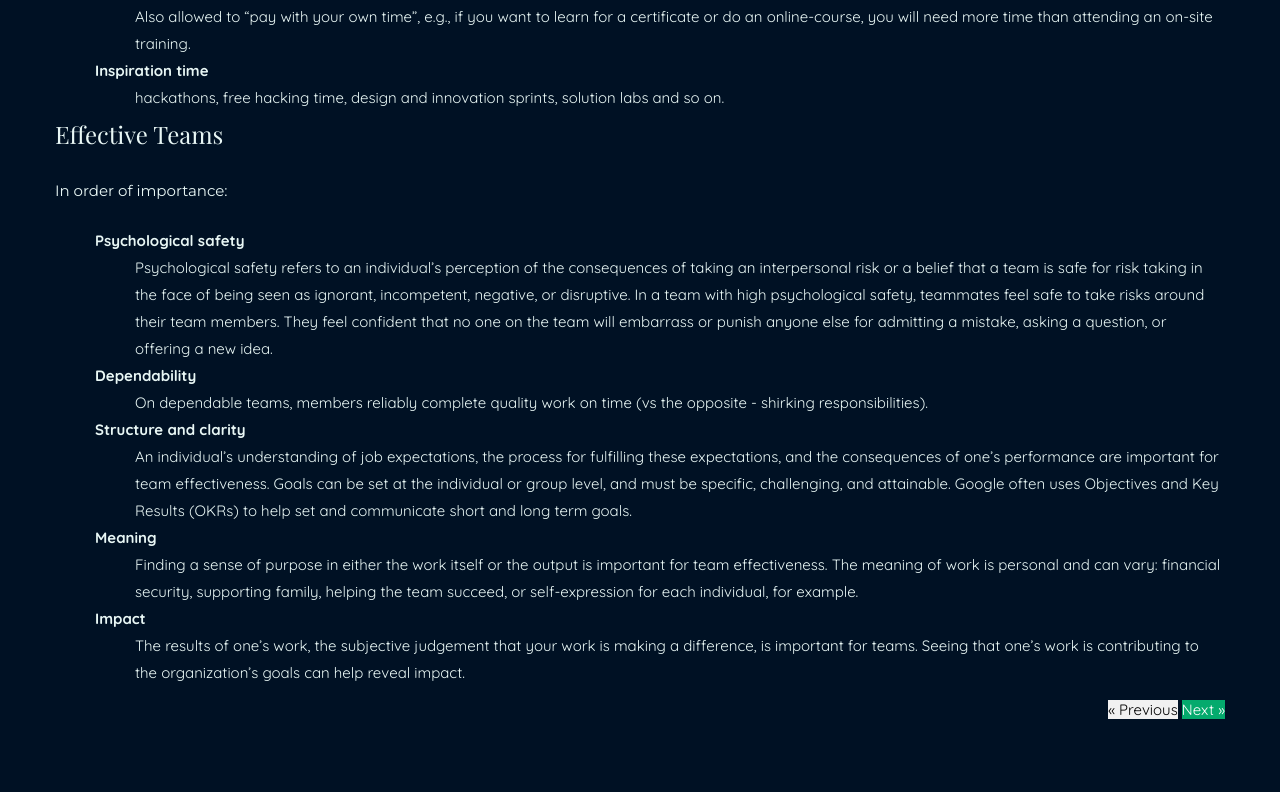
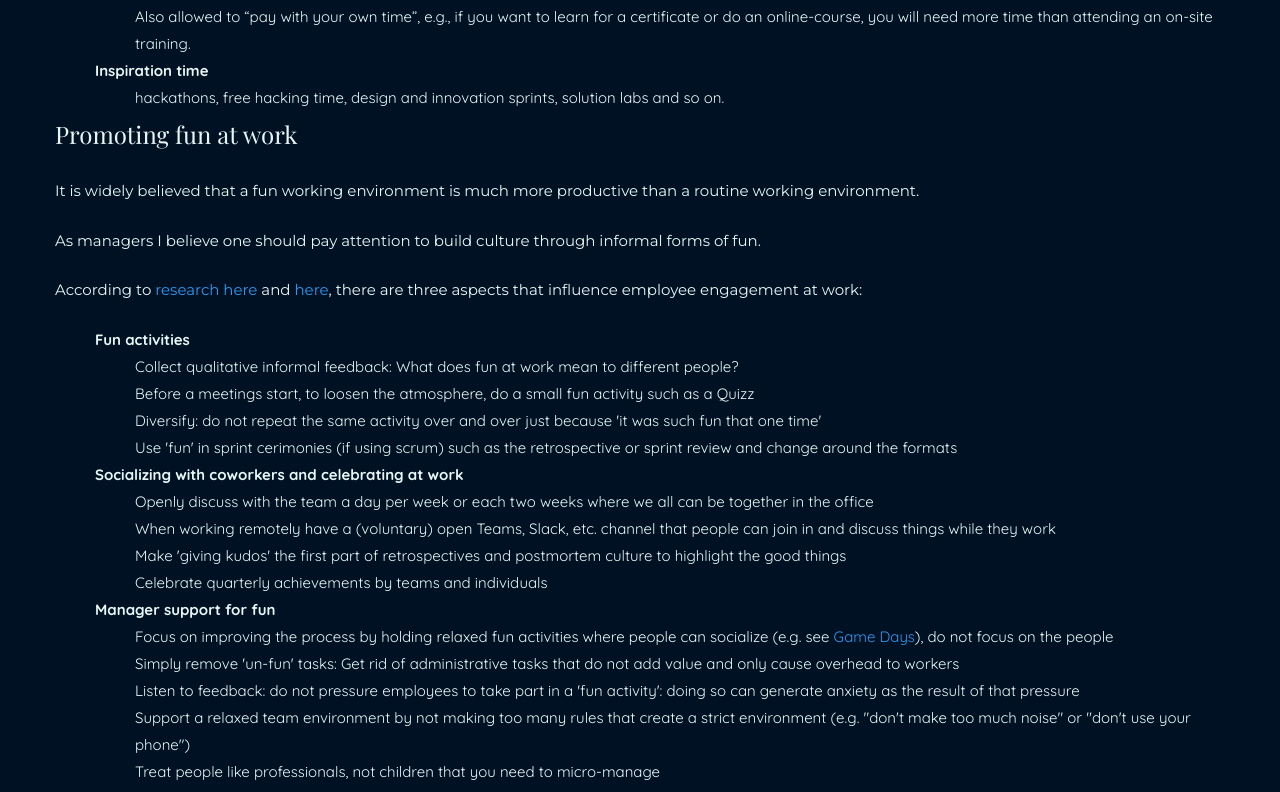
Before and after one commit to filipepmo/filipepmo.github.io, a plain HTML site: page pages/guide2.html in a window 1280 px wide. Shown: the part 507-1299 px from the top of the page. Before the commit the page ends 1230 px from the top, so only its background shows below. Drawn offline with nearby package versions, Linux system fonts and the light colour scheme; a web font is replaced by a local one.

Commit message:
adds fun ideas section

```diff
--- a/pages/guide2.html
+++ b/pages/guide2.html
@@ -87,6 +87,39 @@
             </li>
           </ul>
 
+        <h3 id="fun">Promoting fun at work</h3>
+
+        <p>It is widely believed that a fun working environment is much more productive than a routine working environment.</p>
+
+        <p>As managers I believe one should pay attention to build culture through informal forms of fun.</p>
+
+        <p>According to <a href="https://www.researchgate.net/publication/311357296_Finding_Fun_in_Work_The_Effect_of_Workplace_Fun_on_Taking_Charge_and_Job_Engagement">research here</a> and <a href="https://www.researchgate.net/publication/240318285_Does_fun_work_The_complexity_of_promoting_fun_at_work">here</a>, there are three aspects that influence employee engagement at work:</p>
+
+        <ul>
+          <li><strong>Fun activities</strong></li>
+          <ul>
+            <li>Collect qualitative informal feedback: What does fun at work mean to different people?</li>
+            <li>Before a meetings start, to loosen the atmosphere, do a small fun activity such as a Quizz</li>
+            <li>Diversify: do not repeat the same activity over and over just because 'it was such fun that one time'</li>
+            <li>Use 'fun' in sprint cerimonies (if using scrum) such as the retrospective or sprint review and change around the formats</li>
+          </ul>
+          <li><strong>Socializing with coworkers and celebrating at work</strong></li>
+          <ul>
+            <li>Openly discuss with the team a day per week or each two weeks where we all can be together in the office</li>
+            <li>When working remotely have a (voluntary) open Teams, Slack, etc. channel that people can join in and discuss things while they work</li>
+            <li>Make 'giving kudos' the first part of retrospectives and postmortem culture to highlight the good things</li>
+            <li>Celebrate quarterly achievements by teams and individuals</li>
+          </ul>
+          <li><strong>Manager support for fun</strong></li>
+          <ul>
+            <li>Focus on improving the process by holding relaxed fun activities where people can socialize (e.g. see <a href="https://aws.amazon.com/gameday/">Game Days</a>), do not focus on the people</li>
+            <li>Simply remove 'un-fun' tasks: Get rid of administrative tasks that do not add value and only cause overhead to workers</li>
+            <li>Listen to feedback: do not pressure employees to take part in a 'fun activity': doing so can generate anxiety as the result of that pressure</li>
+            <li>Support a relaxed team environment by not making too many rules that create a strict environment (e.g. "don't make too much noise" or "don't use your phone")</li>
+            <li>Treat people like professionals, not children that you need to micro-manage</li>
+          </ul>
+        </ul>
+
         <h3 id="effective-teams">Effective Teams</h3>
 
         <p>In order of importance:</p>
```
Also changed, not shown: pages/guide1.html (+3 -0 lines), pages/guide2b.html (+1 -1 lines).
